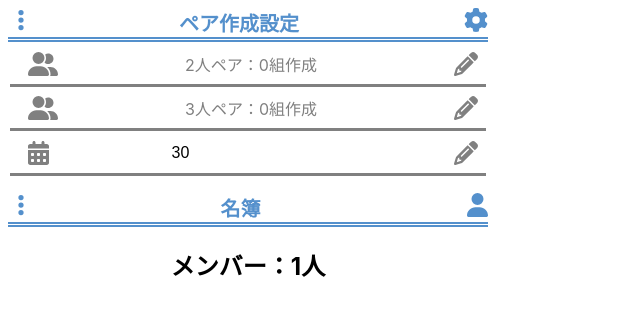
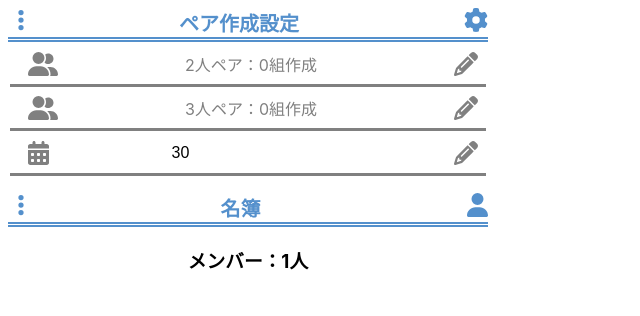
Before and after one commit to fyuuki0jp/pair_random_match, a React (Create React App) app: page / in a window 1280 px wide. Both pictures are taken after a click on the element "名簿". Shown: the top 316 px of the page, without its empty margins (0-640 px from the left). Built offline with nearby package versions, Linux system fonts and the light colour scheme.

Commit message:
[fix] design

```diff
--- a/src/Construct.tsx
+++ b/src/Construct.tsx
@@ -19,7 +19,6 @@ function PairConstruct(props:{pair:PairProfile,match_pairs:number,updatefunc:(ne
         props.updatefunc(new_pair)
         setEdit(false)
     }
-
 
     const editPair = () => {
         setEdit(true)
@@ -48,10 +47,9 @@ function ConstructPairSetting(){
         });
         setConstruct(newConstruct)
     }
-    console.log(pairs)
+
     return (
         <div>
-
             {construct.pairs.map(p => <PairConstruct pair={p} match_pairs={pairs[p.pair_cnt]} updatefunc={updatePair}/>)}
         </div>
     )
@@ -99,7 +97,7 @@ function ConstructDescribe(){
 
 function ConstructSetting(){
     const [view,setView] = useState(true)
-    return <div style={{'minWidth':'300px',maxWidth:'480px',width:'40vw',padding:'0.5rem'}}>
+    return <div style={{minWidth:'300px',maxWidth:'480px',width:'100vw',padding:'0.5rem'}}>
         <div style={{display:'flex',justifyContent:'space-between',borderBottom:'double 5px #5490cc',color:'#5490cc',userSelect:'none'}} onClick={()=>{setView(!view)}}>
                 <FontAwesomeIcon icon={faEllipsisVertical} size='xl' style={{marginLeft:'10px'}}/>
                 <span style={{fontSize:'15pt',maxWidth:'100%',appearance:'none',outline:0,border:'none',fontWeight:'bolder'}}>ペア作成設定</span>
--- a/src/MemberSheet.tsx
+++ b/src/MemberSheet.tsx
@@ -66,7 +66,7 @@ function MemberSheet(){
 
 
     return (
-        <div style={{'minWidth':'300px',maxWidth:'480px',width:'40vw',padding:'0.5rem'}}>
+        <div style={{minWidth:'300px',maxWidth:'480px',width:'100vw',padding:'0.5rem'}}>
             <div style={{display:'flex',justifyContent:'space-between',borderBottom:'double 5px #5490cc',color:'#5490cc',userSelect:'none'}} onClick={()=>{setView(!view)}}>
                 <FontAwesomeIcon icon={faEllipsisVertical} size='xl' style={{marginLeft:'10px'}}/>
                 <span style={{fontSize:'15pt',maxWidth:'100%',appearance:'none',outline:0,border:'none',fontWeight:'bolder'}}>名簿</span>
@@ -85,7 +85,7 @@ function MemberSheet(){
                 )
             }
             {view && members.map(m => {return <MemberRow member={m} deletefunc={deleteMember} updatefunc={updateMember}/>})}
-            {!view && <h2>メンバー：{members.length}人</h2>}
+            {!view && <h3>メンバー：{members.length}人</h3>}
 
         </div>
     )
```
